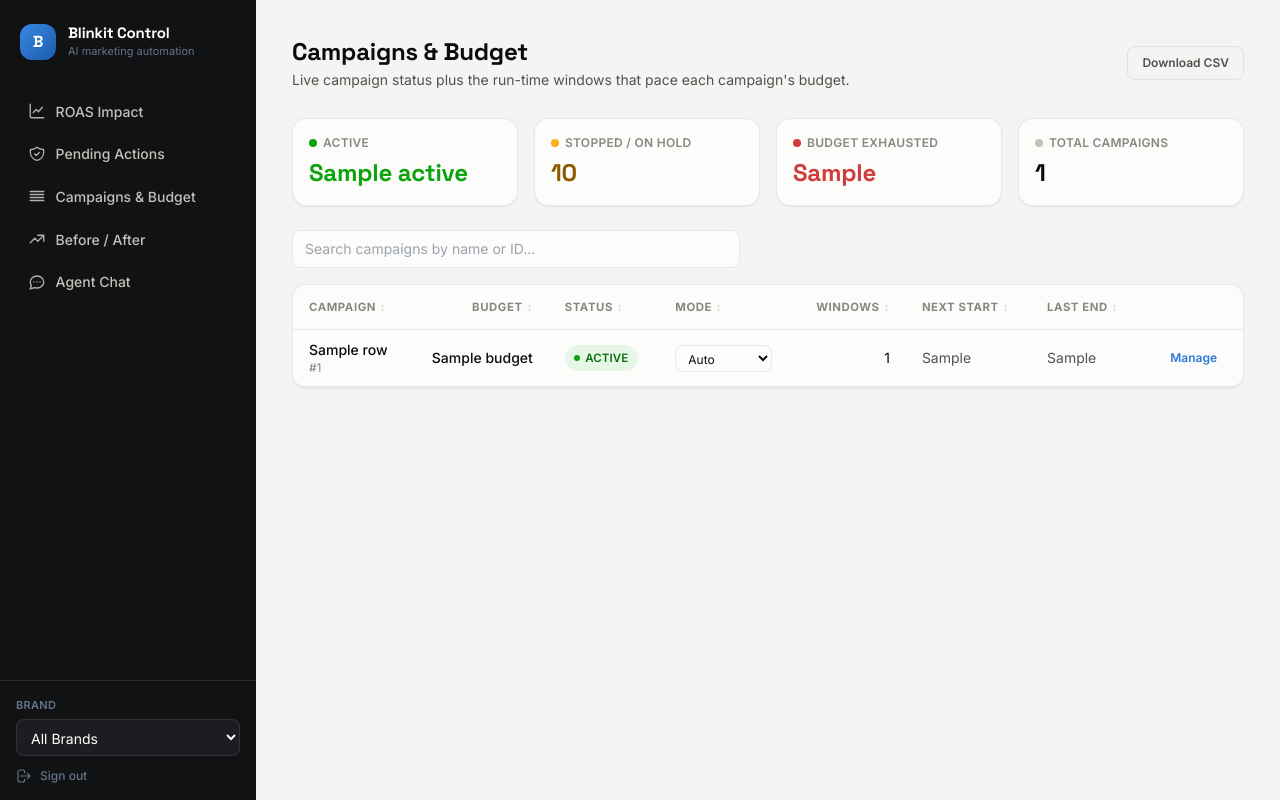
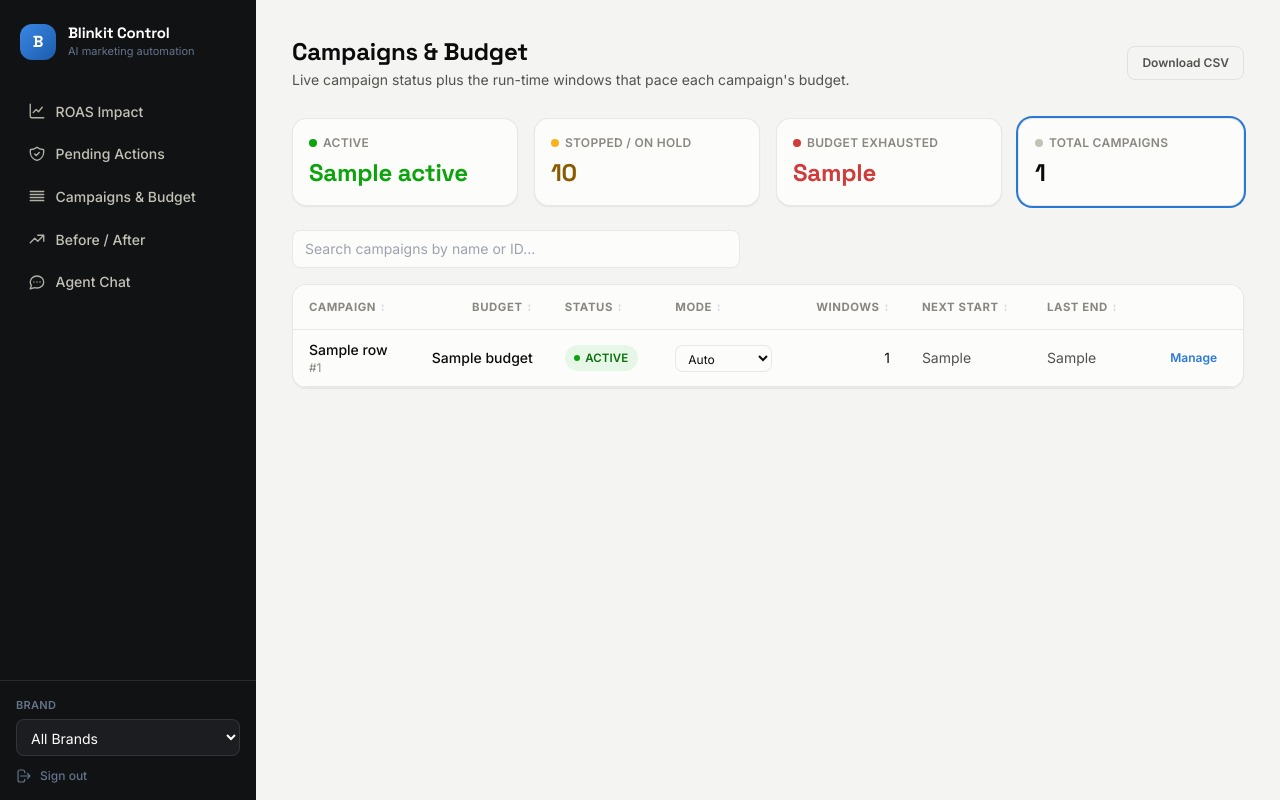
Before and after one commit to GOATBrandLabsTech/AI_Marketing, a Flask app: template webapp/templates/campaigns.html in a window 1280 px wide. Run offline with Flask 3, Linux system fonts and the light colour scheme; the visitor is signed in with stand-in values (Sample User, id 1); the template is opened without the code that fills it: most values are stand-ins (such as "Sample title", 1, 10 or a date in 2020); some libraries are stand-ins or nearby versions.

Commit message:
Make Campaigns & Budget status tiles clickable filters
They were plain divs while Pending Actions already had this pattern;
clicking Stopped/On hold etc. did nothing.

Co-Authored-By: Claude Sonnet 5 <noreply@anthropic.com>

```diff
--- a/webapp/templates/campaigns.html
+++ b/webapp/templates/campaigns.html
@@ -13,23 +13,23 @@
   </a>
 </div>
 
-<div class="grid grid-cols-2 sm:grid-cols-4 gap-4 mb-6">
-  <div class="card p-4">
+<div class="grid grid-cols-2 sm:grid-cols-4 gap-4 mb-6" id="statusTiles">
+  <button type="button" onclick="filterByStatus('ACTIVE', this)" class="card p-4 text-left transition hover:shadow-md" data-statuses="ACTIVE">
     <div class="flex items-center gap-1.5 text-xs font-semibold uppercase tracking-wide mb-1.5" style="color:var(--ink-muted)"><span class="w-2 h-2 rounded-full" style="background:var(--good)"></span>Active</div>
     <div class="font-display text-2xl font-bold" style="color:var(--good)">{{ status_counts.get('ACTIVE', 0) }}</div>
-  </div>
-  <div class="card p-4">
+  </button>
+  <button type="button" onclick="filterByStatus('STOPPED,ON_HOLD', this)" class="card p-4 text-left transition hover:shadow-md" data-statuses="STOPPED,ON_HOLD">
     <div class="flex items-center gap-1.5 text-xs font-semibold uppercase tracking-wide mb-1.5" style="color:var(--ink-muted)"><span class="w-2 h-2 rounded-full" style="background:var(--warning)"></span>Stopped / on hold</div>
     <div class="font-display text-2xl font-bold" style="color:#8a5a00">{{ status_counts.get('STOPPED', 0) + status_counts.get('ON_HOLD', 0) }}</div>
-  </div>
-  <div class="card p-4">
+  </button>
+  <button type="button" onclick="filterByStatus('BUDGET_EXHAUSTED', this)" class="card p-4 text-left transition hover:shadow-md" data-statuses="BUDGET_EXHAUSTED">
     <div class="flex items-center gap-1.5 text-xs font-semibold uppercase tracking-wide mb-1.5" style="color:var(--ink-muted)"><span class="w-2 h-2 rounded-full" style="background:var(--critical)"></span>Budget exhausted</div>
     <div class="font-display text-2xl font-bold" style="color:var(--critical)">{{ status_counts.get('BUDGET_EXHAUSTED', 0) }}</div>
-  </div>
-  <div class="card p-4">
+  </button>
+  <button type="button" onclick="filterByStatus('', this)" class="card p-4 text-left transition hover:shadow-md" data-statuses="" style="box-shadow:0 0 0 2px var(--brand)">
     <div class="flex items-center gap-1.5 text-xs font-semibold uppercase tracking-wide mb-1.5" style="color:var(--ink-muted)"><span class="w-2 h-2 rounded-full" style="background:#c3c2b7"></span>Total campaigns</div>
     <div class="font-display text-2xl font-bold text-ink">{{ rows|length }}</div>
-  </div>
+  </button>
 </div>
 
 <div class="mb-4">
@@ -56,7 +56,7 @@
       </thead>
       <tbody>
         {% for r in rows %}
-        <tr class="border-b" style="border-color:var(--grid)" data-search="{{ (r.campaign_name ~ ' ' ~ r.campaign_id)|lower }}">
+        <tr class="border-b" style="border-color:var(--grid)" data-search="{{ (r.campaign_name ~ ' ' ~ r.campaign_id)|lower }}" data-status="{{ r.last_status or '' }}">
           {% if brand == ALL_BRANDS %}<td class="px-4 py-2.5" style="color:var(--ink-2)">{{ r.brand }}</td>{% endif %}
           <td class="px-4 py-2.5">
             <div class="font-medium">{{ r.campaign_name }}</div>
@@ -131,17 +131,30 @@ async function setMode(campaignId, brand, mode, selectEl) {
   }
 }
 
+var statusFilter = ''; // var, not let: this script re-runs on every soft-nav
+
+function filterByStatus(statuses, tileEl) {
+  statusFilter = statuses;
+  document.querySelectorAll('#statusTiles [data-statuses]').forEach(t => {
+    t.style.boxShadow = (t === tileEl) ? '0 0 0 2px var(--brand)' : '';
+  });
+  filterCampaigns();
+}
+
 function filterCampaigns() {
   const q = document.getElementById('campaignSearch').value.trim().toLowerCase();
+  const statuses = statusFilter ? statusFilter.split(',') : null;
   const rows = document.querySelectorAll('#campaignsTable tbody tr[data-search]');
   let shown = 0;
   rows.forEach(row => {
-    const match = !q || row.dataset.search.includes(q);
+    const matchQ = !q || row.dataset.search.includes(q);
+    const matchStatus = !statuses || statuses.includes(row.dataset.status);
+    const match = matchQ && matchStatus;
     row.classList.toggle('hidden', !match);
     if (match) shown++;
   });
   const countEl = document.getElementById('campaignSearchCount');
-  countEl.textContent = q ? `${shown} of ${rows.length} campaigns` : '';
+  countEl.textContent = (q || statusFilter) ? `${shown} of ${rows.length} campaigns` : '';
 }
 
 var currentCampaignId = null; // var, not let: this script re-runs on every soft-nav
```
